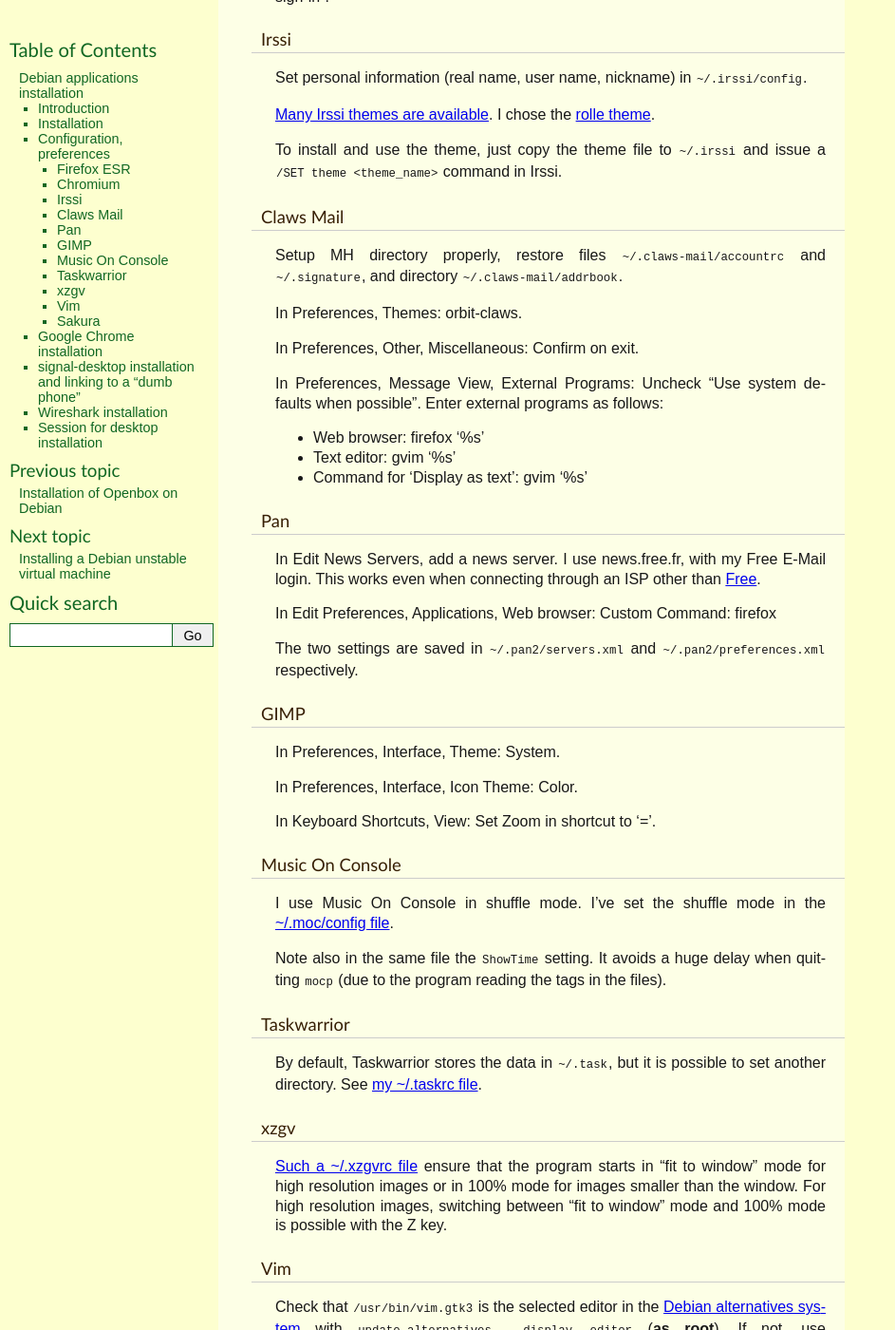
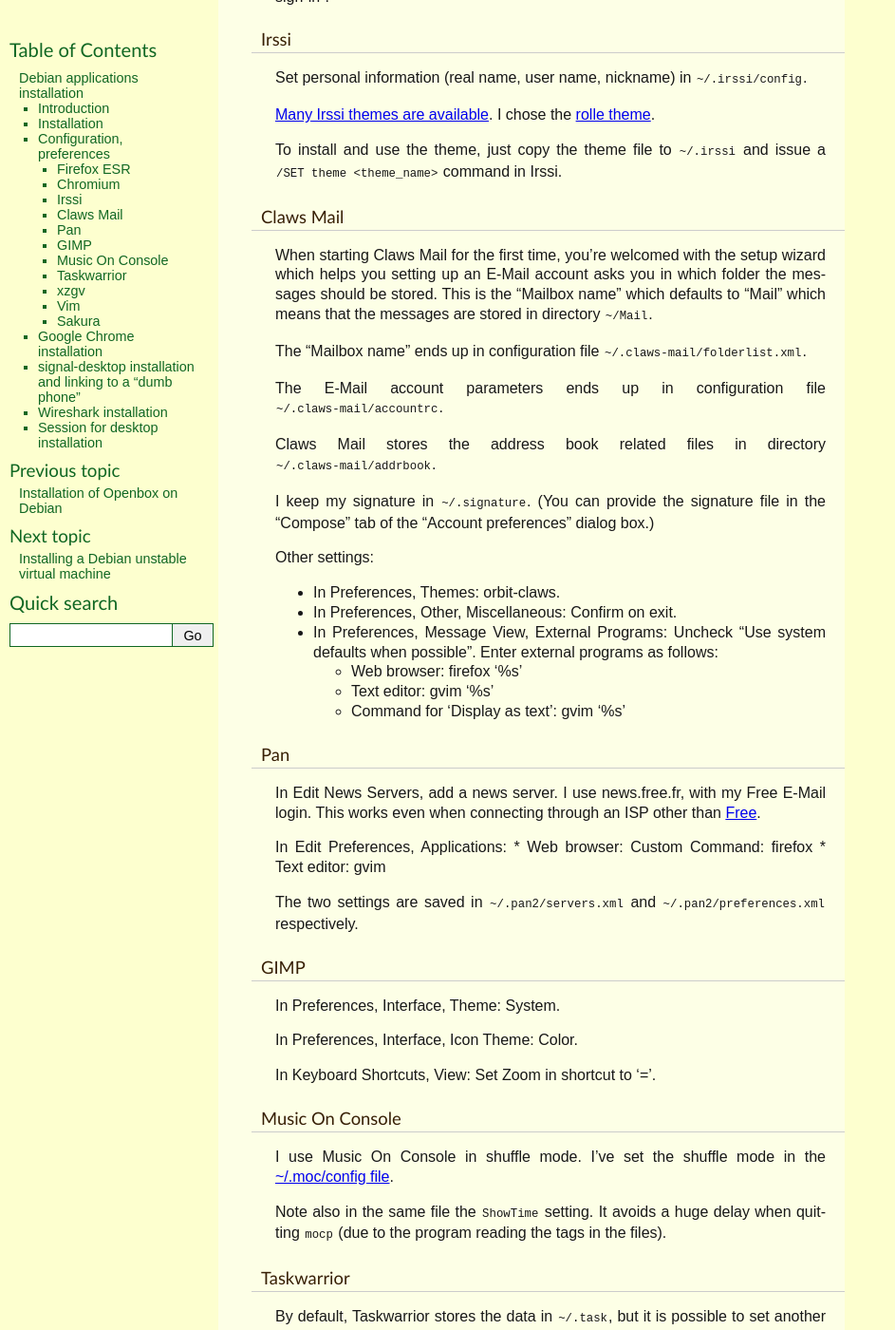
Before and after one commit to thierr26/thierr26_personal_notes_sphinx_sources, a Sphinx documentation site: the page built from source/debian_apps_install.rst, in a window 1280 px wide and 1400 px high, scrolled down 4360 px. Shown: the whole window at 95% size, without its empty margins (0-943 px from the left). Built offline with Sphinx 7.4.7, drawn with Linux system fonts in a browser that asks for light colours; some of the changed text lies outside the part shown.

Commit message:
Update and clarify the Debian app. install. page

```diff
--- a/source/debian_apps_install.rst
+++ b/source/debian_apps_install.rst
@@ -329,21 +329,37 @@
   single: ~/.claws-mail/accountrc
   single: ~/.signature
 
-Setup MH directory properly, restore files ``~/.claws-mail/accountrc`` and
-``~/.signature``, and directory ``~/.claws-mail/addrbook``.
+When starting Claws Mail for the first time, you're welcomed with the setup
+wizard which helps you setting up an E-Mail account asks you in which folder
+the messages should be stored. This is the "Mailbox name" which defaults to
+"Mail" which means that the messages are stored in directory ``~/Mail``.
 
-In Preferences, Themes: orbit-claws.
+The "Mailbox name" ends up in configuration file
+``~/.claws-mail/folderlist.xml``.
 
-In Preferences, Other, Miscellaneous: Confirm on exit.
+The E-Mail account parameters ends up in configuration file
+``~/.claws-mail/accountrc``.
 
-In Preferences, Message View, External Programs: Uncheck "Use system defaults
-when possible". Enter external programs as follows:
+Claws Mail stores the address book related files in directory
+``~/.claws-mail/addrbook``.
 
-* Web browser: firefox '%s'
+I keep my signature in ``~/.signature``. (You can provide the signature file in
+the "Compose" tab of the "Account preferences" dialog box.)
 
-* Text editor: gvim '%s'
+Other settings:
 
-* Command for 'Display as text': gvim '%s'
+* In Preferences, Themes: orbit-claws.
+
+* In Preferences, Other, Miscellaneous: Confirm on exit.
+
+* In Preferences, Message View, External Programs: Uncheck "Use system defaults
+  when possible". Enter external programs as follows:
+
+  - Web browser: firefox '%s'
+
+  - Text editor: gvim '%s'
+
+  - Command for 'Display as text': gvim '%s'
 
 
 Pan
@@ -357,7 +373,9 @@
 E-Mail login. This works even when connecting through an ISP other than `Free
 <https://www.free.fr>`_.
 
-In Edit Preferences, Applications, Web browser: Custom Command: firefox
+In Edit Preferences, Applications:
+* Web browser: Custom Command: firefox
+* Text editor: gvim
 
 The two settings are saved in ``~/.pan2/servers.xml`` and
 ``~/.pan2/preferences.xml`` respectively.
@@ -614,14 +632,21 @@
 
 .. index::
   single: Wireshark
+  single: wireshark-common
   single: usermod
+  single: dpkg-reconfigure
 
-When installing Wireshark (Debian package wireshark), I choose to allow
-"normal" users that are members of the ``wireshark`` group to capture packets.
-
-You can add a user to group ``wireshark`` with a command like (**as root**)::
+When installing Wireshark (Debian package wireshark), you're prompted to choose
+whether non-superusers should be able to capture packets. I answer "Yes". It
+causes the ``wireshark`` group to be created. Then you just have to add a user
+to the ``wireshark`` group to grant this user the right to capture packets with
+Wireshark. Use a command like the one below (**as root**) to add a user a user
+to the ``wireshark`` group::
 
   usermod -aG wireshark user_name # As root.
+
+If you have answered "No" and have changed your mind, run ``dpkg-reconfigure
+wireshark-common``.
 
 
 Session for desktop installation
```
